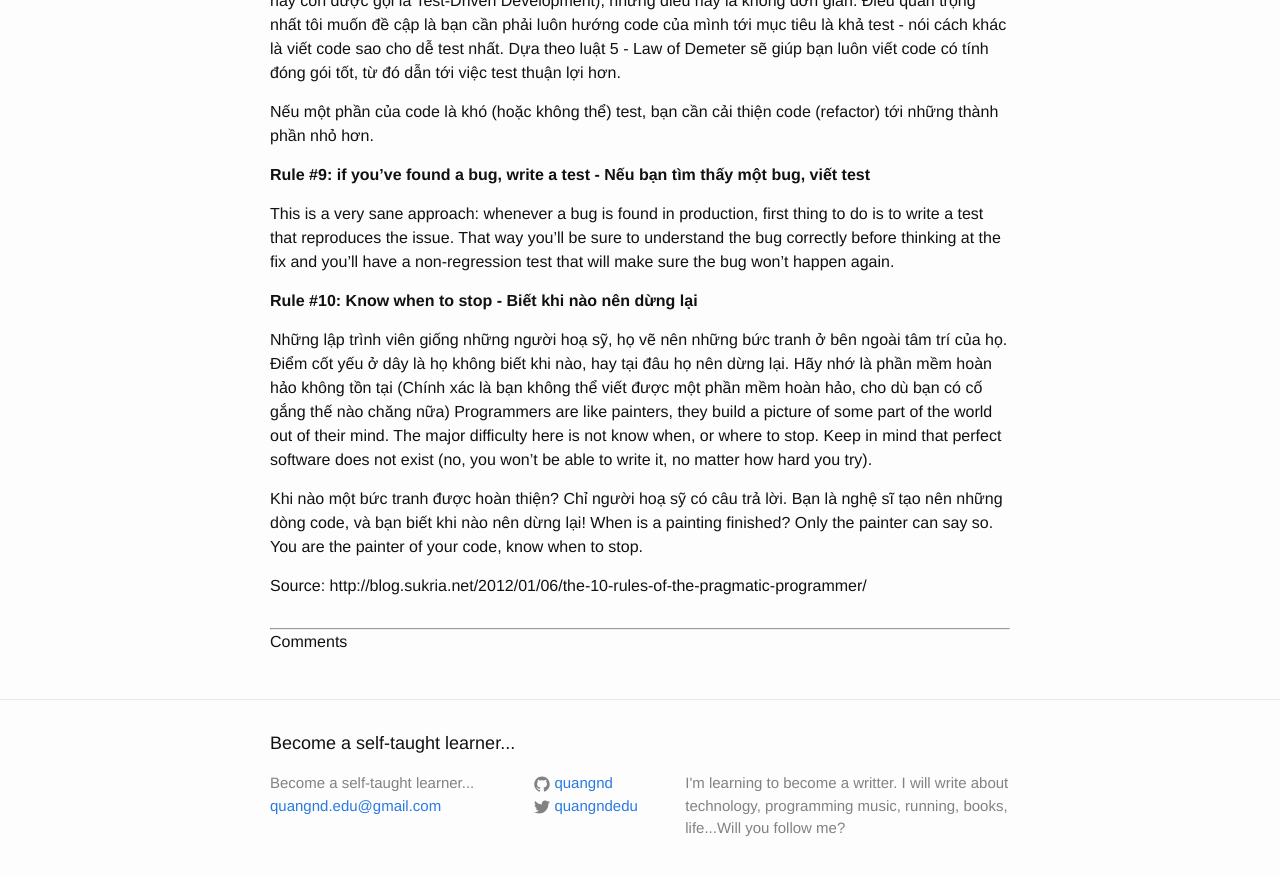
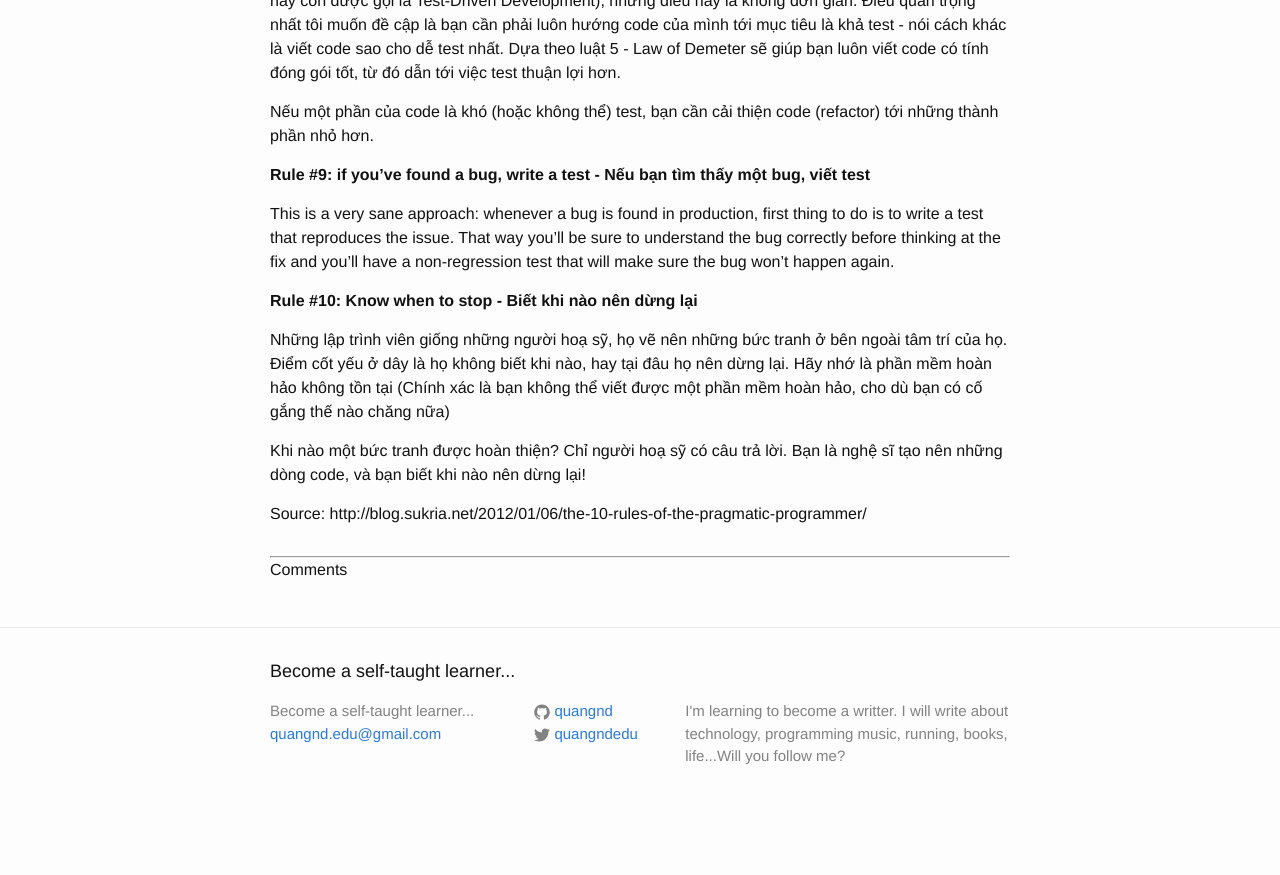
Before and after one commit to quangnd/quangnd.github.io, a Jekyll site: the page built from _posts/2016-04-08-muoi-luat-cua-mot-lap-trinh-vien.markdown, in a window 1280 px wide and 900 px high, scrolled down 2212 px. Shown: the top 875 px of the window. Built offline with Jekyll 4.4.1, drawn with Linux system fonts in a browser that asks for light colours; after the commit the page ends 3040 px from its top, so only the background shows below that.

Commit message:
Update 10 rules...

```diff
--- a/_posts/2016-04-08-muoi-luat-cua-mot-lap-trinh-vien.markdown
+++ b/_posts/2016-04-08-muoi-luat-cua-mot-lap-trinh-vien.markdown
@@ -83,10 +83,10 @@ This is a very sane approach: whenever a bug is found in production, first thing
 **Rule #10: Know when to stop - Biết khi nào nên dừng lại**
 
 Những lập trình viên giống những người hoạ sỹ, họ vẽ nên những bức tranh ở bên ngoài tâm trí của họ. Điểm cốt yếu ở dây là họ không biết khi nào, hay tại đâu họ nên dừng lại. Hãy nhớ là phần mềm hoàn hảo không tồn tại (Chính xác là bạn không thể viết được một phần mềm hoàn hảo, cho dù bạn có cố gắng thế nào chăng nữa)
-Programmers are like painters, they build a picture of some part of the world out of their mind. The major difficulty here is not know when, or where to stop. Keep in mind that perfect software does not exist (no, you won’t be able to write it, no matter how hard you try).
+
 
 Khi nào một bức tranh được hoàn thiện? Chỉ người hoạ sỹ có câu trả lời. Bạn là nghệ sĩ tạo nên những dòng code, và bạn biết khi nào nên dừng lại!
-When is a painting finished? Only the painter can say so. You are the painter of your code, know when to stop.
+
 
 Source: http://blog.sukria.net/2012/01/06/the-10-rules-of-the-pragmatic-programmer/
 
```
